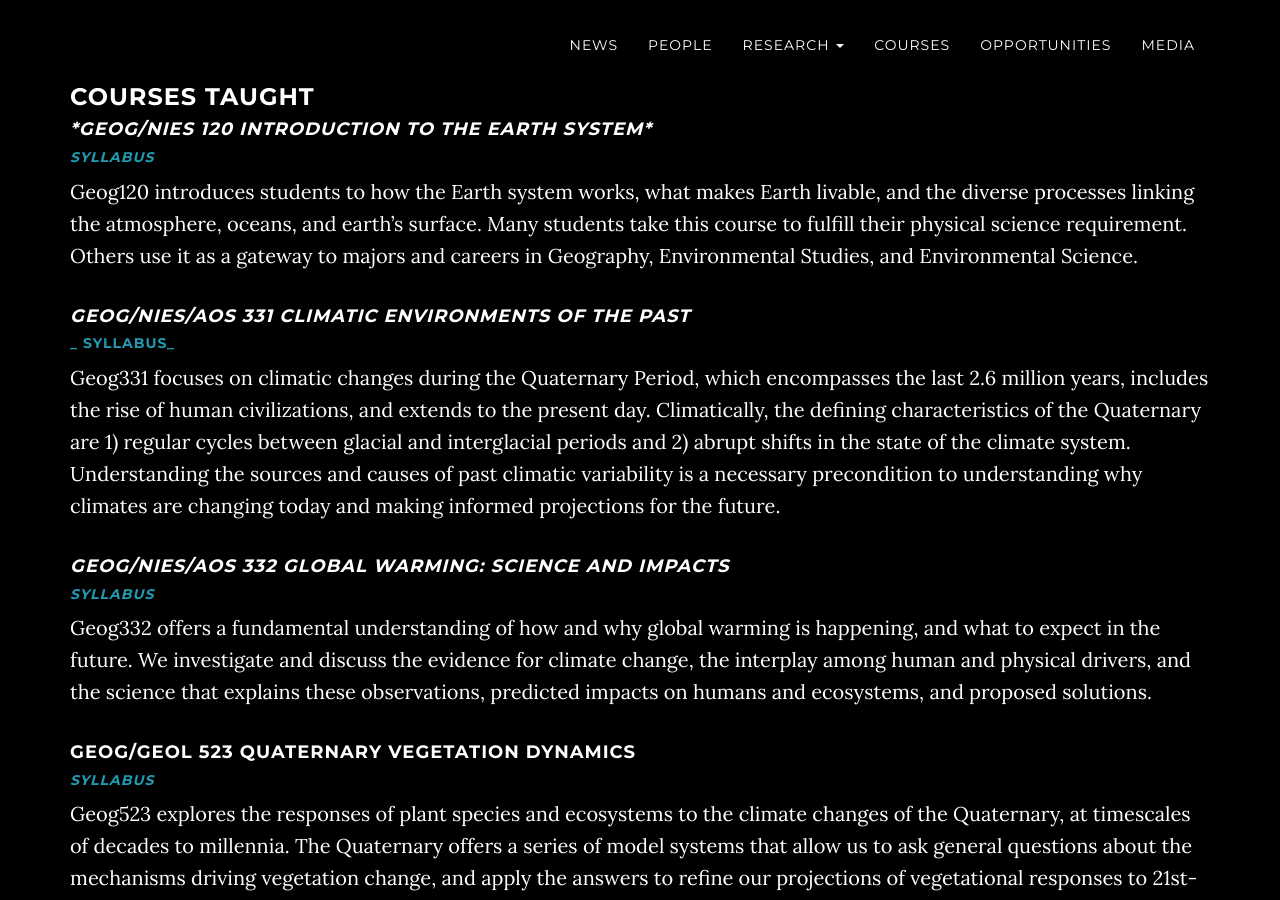
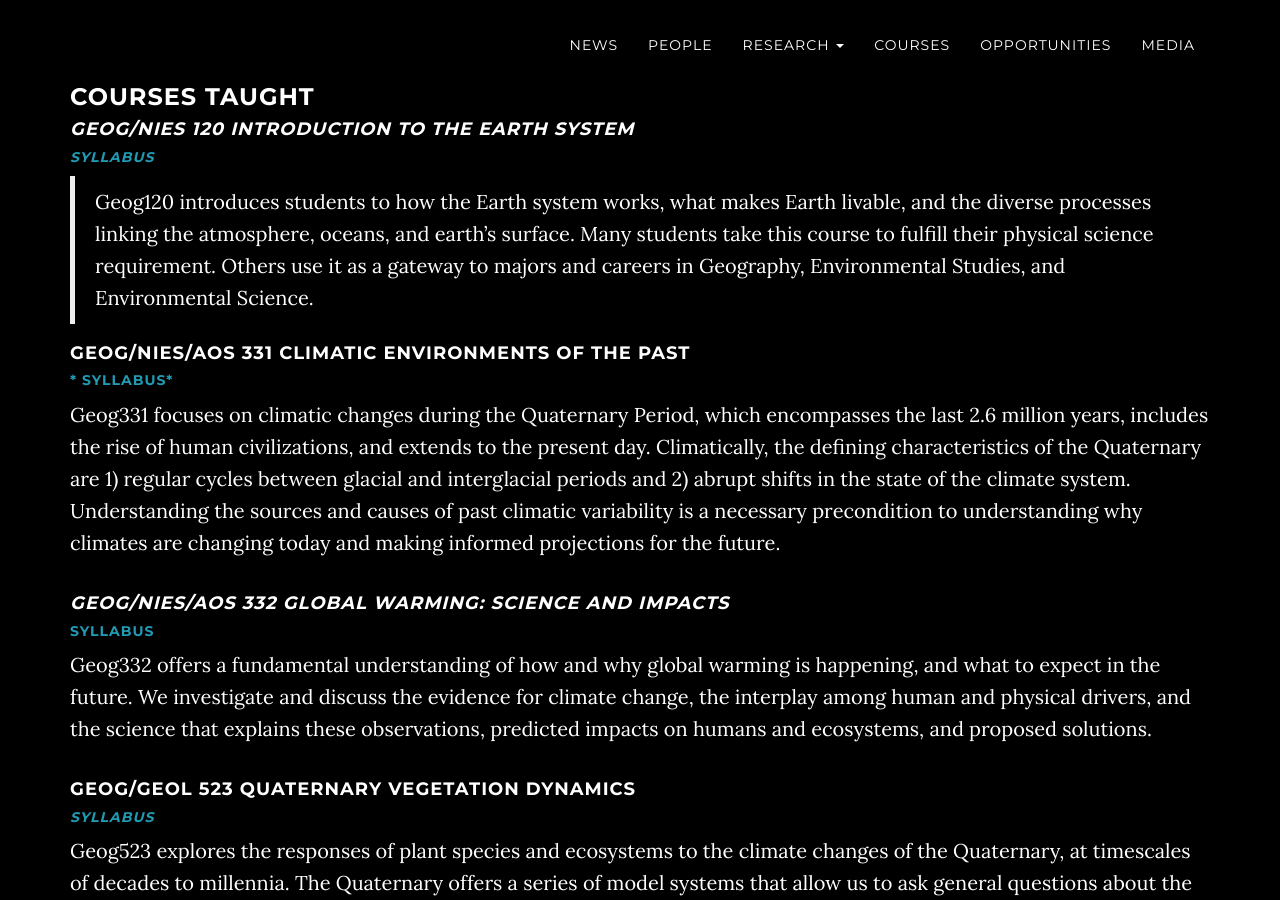
Before and after one commit to WilliamsPaleoLab/WilliamsPaleoLab.github.io, a Jekyll site: the page built from courses.md, in a window 1280 px wide and 900 px high. Built offline with Jekyll 4.4.1, drawn with Linux system fonts in a browser that asks for light colours.

```diff
--- a/courses.md
+++ b/courses.md
@@ -6,21 +6,21 @@ layout: page
 ### Courses Taught
 
 
-#### _*Geog/NIES 120 Introduction to the Earth System*_
+#### _**Geog/NIES 120 Introduction to the Earth System**_
 
 ##### [*SYLLABUS*](http://geography.wisc.edu/courses/syllabi/120_fall.pdf)
 
-Geog120 introduces students to how the Earth system works, what makes Earth livable, and the diverse processes linking the atmosphere, oceans, and earth's surface. Many students take this course to fulfill their physical science requirement. Others use it as a gateway to majors and careers in Geography, Environmental Studies, and Environmental Science.
+>Geog120 introduces students to how the Earth system works, what makes Earth livable, and the diverse processes linking the atmosphere, oceans, and earth's surface. Many students take this course to fulfill their physical science requirement. Others use it as a gateway to majors and careers in Geography, Environmental Studies, and Environmental Science.
 
-#### *Geog/NIES/AOS 331 Climatic Environments of the Past*
+#### **Geog/NIES/AOS 331 Climatic Environments of the Past**
 
-##### [_ SYLLABUS_](http://geography.wisc.edu/courses/syllabi/331_fall.pdf)
+##### [* SYLLABUS*](http://geography.wisc.edu/courses/syllabi/331_fall.pdf)
 
 Geog331 focuses on climatic changes during the Quaternary Period, which encompasses the last 2.6 million years, includes the rise of human civilizations, and extends to the present day.  Climatically, the defining characteristics of the Quaternary are 1) regular cycles between glacial and interglacial periods and 2) abrupt shifts in the state of the climate system.  Understanding the sources and causes of past climatic variability is a necessary precondition to understanding why climates are changing today and making informed projections for the future.
 
 ####  _Geog/NIES/AOS 332 Global Warming: Science and Impacts_
 
-##### [*SYLLABUS*](http://geography.wisc.edu/courses/syllabi/332_spring.pdf)
+##### [**SYLLABUS**](http://geography.wisc.edu/courses/syllabi/332_spring.pdf)
 
 Geog332 offers a fundamental understanding of how and why global warming is happening, and what to expect in the future. We  investigate and discuss the evidence for climate change, the interplay among human and physical drivers, and the science that explains these observations, predicted impacts on humans and ecosystems, and proposed solutions.
 
```
